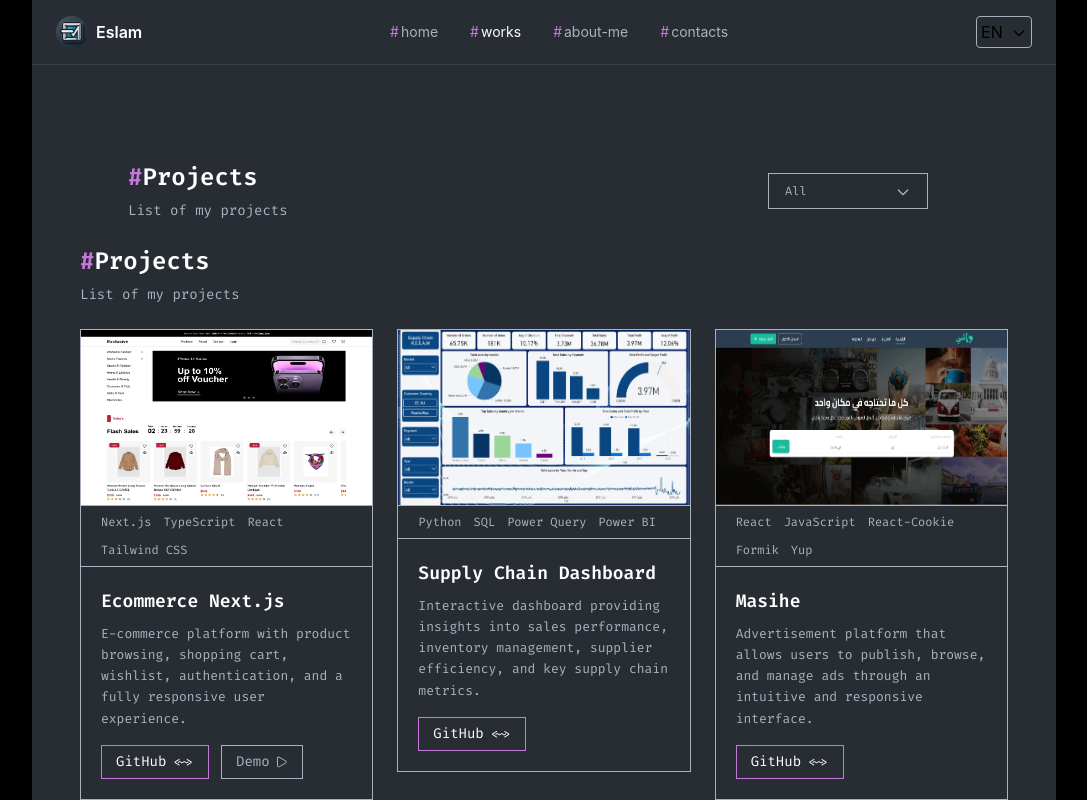
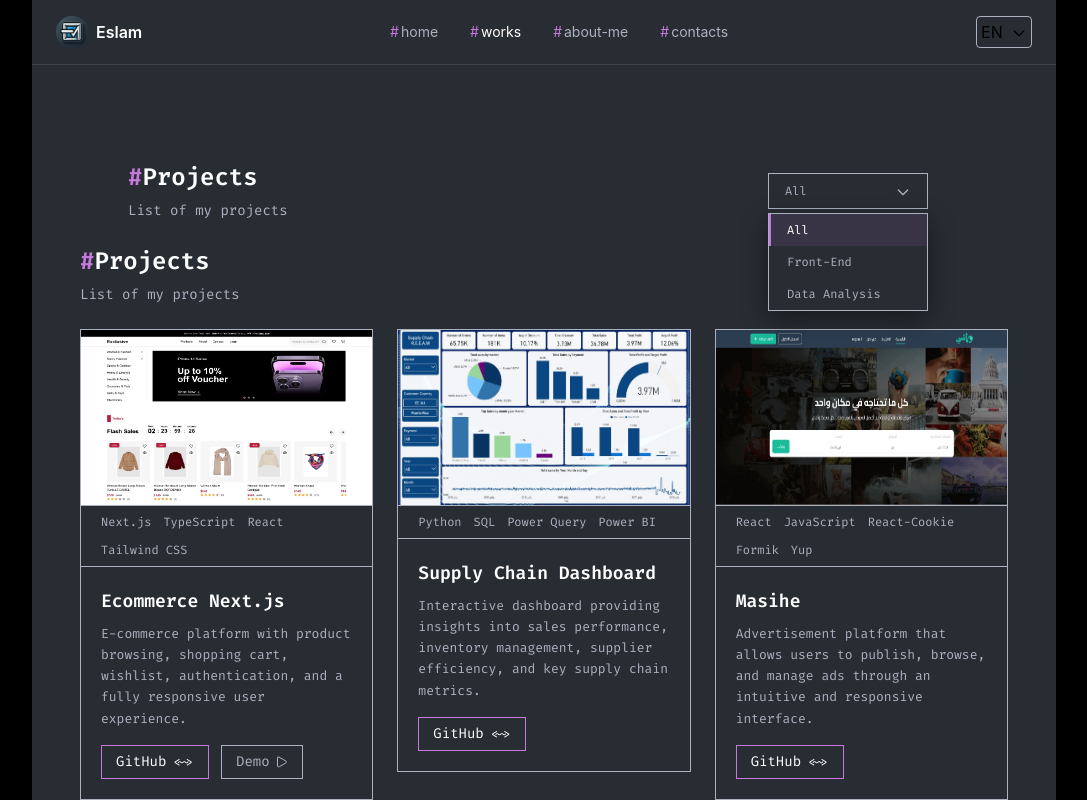
Before and after one commit to Eslam-mg/portfolio, a Next.js app: page /projects in a window 1280 px wide. Both pictures are taken after a click on the button "All". Shown: the top 800 px of the page, without its empty margins (96-1183 px from the left). Built offline with nearby package versions, Linux system fonts and the light colour scheme.

Commit message:
add Dropdown Menu

```diff
--- a/src/app/projects/ProjectsClient.tsx
+++ b/src/app/projects/ProjectsClient.tsx
@@ -48,6 +48,38 @@ export default function ProjectsClient() {
 
                         <AngleDownIcon width={16} height={16} className='mt-0.5' />
                     </button>
+
+                    {/* Dropdown Menu */}
+                    {isOpen && (
+                        <ul
+                            role="listbox"
+                            aria-label="Filter projects by type"
+                            className="w-40 absolute top-full mt-1 border border-borderColor bg-backgroundColor z-50 shadow-[0_8px_24px_rgba(0,0,0,0.4)] overflow-hidden"
+                        >
+                            {filterOptions.map(({ key, label }) => {
+                                const isActive = activeFilter === key;
+                                return (
+                                    <li
+                                        key={key}
+                                        role="option"
+                                        aria-selected={isActive}
+                                        onClick={() => {
+                                            setActiveFilter(key);
+                                            setIsOpen(false);
+                                        }}
+                                        className={[
+                                            'flex items-center gap-2 px-4 py-2 text-xs cursor-pointer transition-colors duration-150',
+                                            isActive
+                                                ? 'text-white bg-primaryColor/10 border-l-2 border-primaryColor'
+                                                : 'text-textPrimaryColor hover:bg-white/5 hover:text-white border-l-2 border-transparent',
+                                        ].join(' ')}
+                                    >
+                                        {label}
+                                    </li>
+                                );
+                            })}
+                        </ul>
+                    )}
                 </div>
             </div>
         </div>
```
